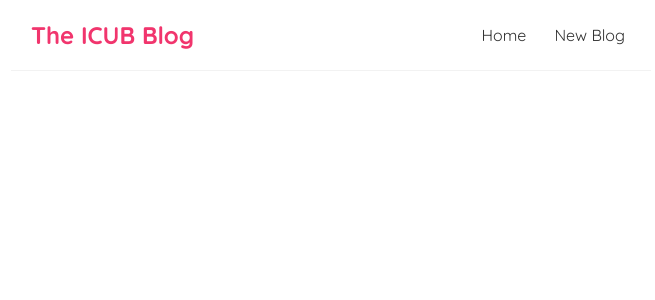
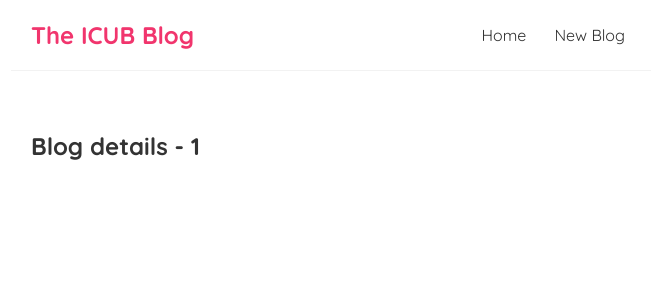
Before and after one commit to kaecodes/blog-react, a React (Create React App) app: page /blogs/1 in a window 1280 px wide. Shown: the top 300 px of the page, without its empty margins (309-964 px from the left). Built offline with nearby package versions, Linux system fonts and the light colour scheme.

Commit message:
Routes parameters

```diff
--- a/src/App.js
+++ b/src/App.js
@@ -2,6 +2,7 @@
 import Home from './Home';
 import { BrowserRouter as Router, Route, Switch } from 'react-router-dom';
 import Create from './Create';
+import BlogDetails from './BlogDetails';
 
 function App() {
   return (
@@ -16,6 +17,9 @@
             <Route path="/create">
               <Create />
             </Route>
+            <Route path="/blogs/:id">
+              <BlogDetails />
+            </Route>
           </Switch>
         </div>
       </div>
--- /dev/null
+++ b/src/BlogDetails.js
@@ -0,0 +1,13 @@
+import { useParams } from "react-router-dom";
+
+const BlogDetails = () => {
+  const { id } = useParams();
+
+  return (
+    <div className="blog-details">
+      <h2>Blog details - { id }</h2>
+    </div>
+  );
+}
+
+export default BlogDetails;
--- a/src/BlogList.js
+++ b/src/BlogList.js
@@ -1,3 +1,5 @@
+import { Link } from "react-router-dom";
+
 const BlogList = ({ blogs, title }) => {
   // const blogs = props.blogs;
   // const title = props.title;
@@ -7,8 +9,10 @@
       <h2>{ title }</h2>
       {blogs.map((blog) => (
         <div className="blog-preview" key={blog.id}>
-          <h2>{ blog.title }</h2>
-          <p>Written by: { blog.author }</p>
+          <Link to={`/blogs/${blog.id}`}>
+            <h2>{ blog.title }</h2>
+            <p>Written by: { blog.author }</p>
+          </Link>
         </div>
       ))}
     </div>
--- a/src/index.css
+++ b/src/index.css
@@ -48,3 +48,6 @@
   color: #f1356d;
   margin-bottom: 8px;
 }
+.blog-preview a{
+  text-decoration: none;
+}
```
